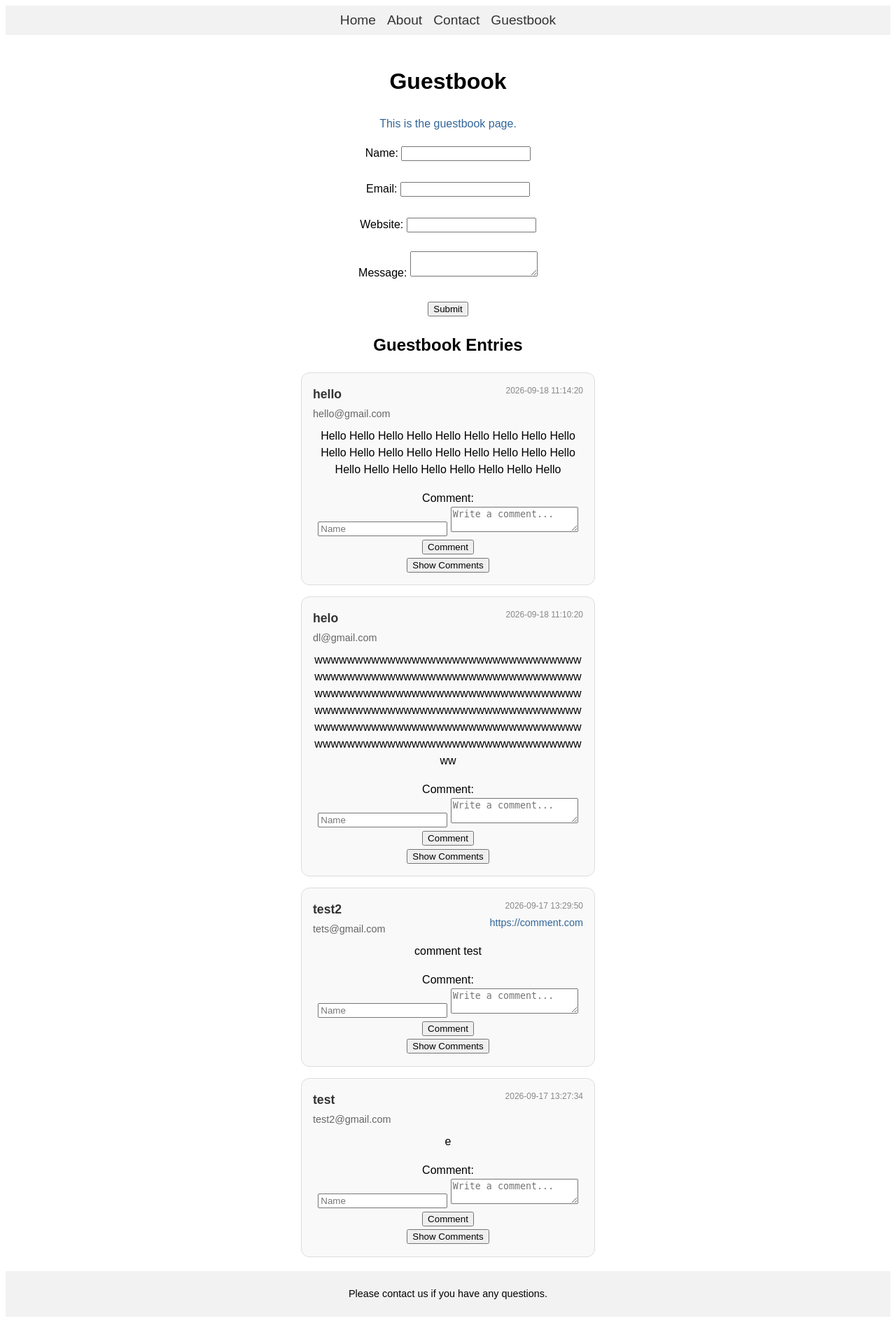
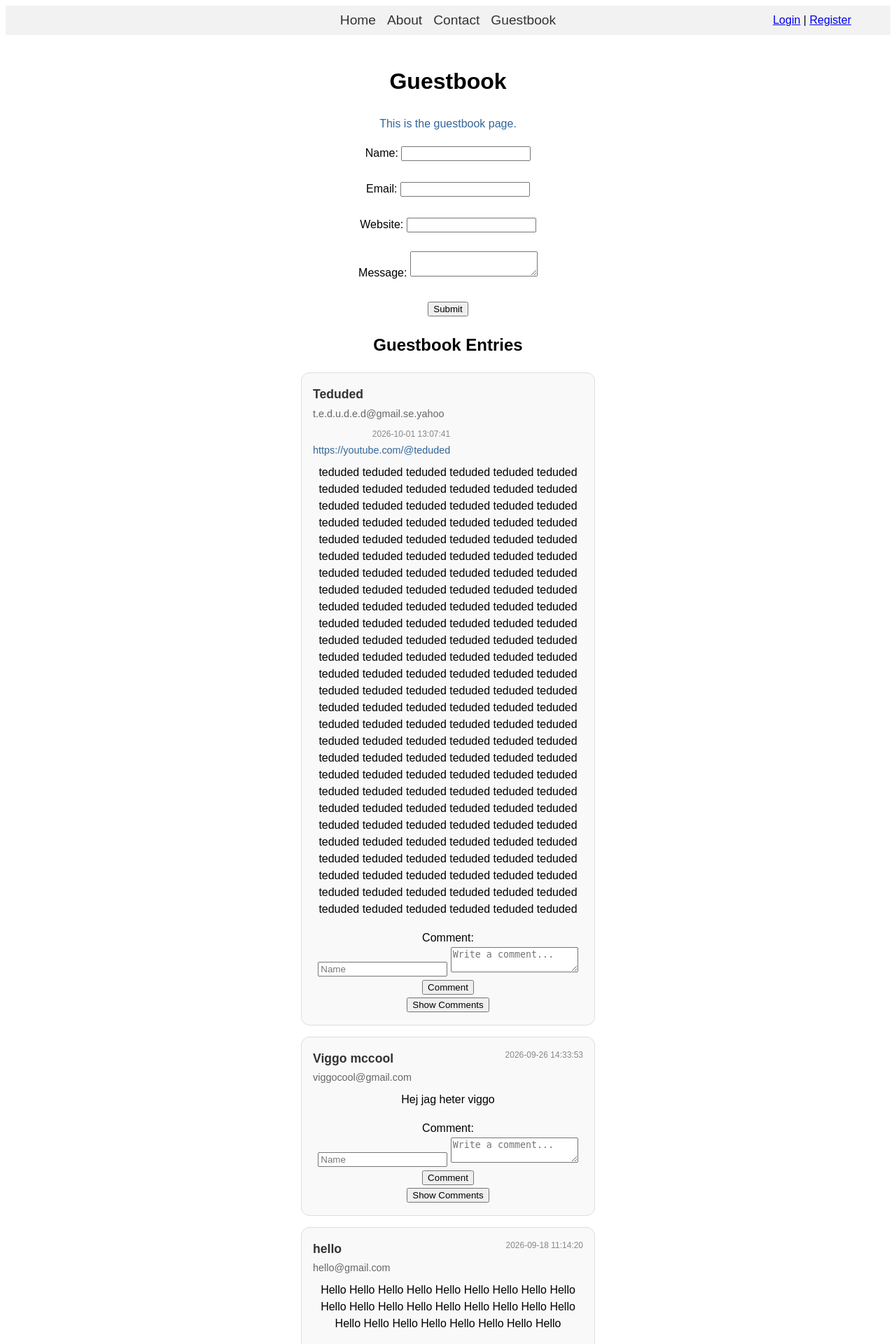
Before and after one commit to calleballebingbong/Webserverprogrammering-sida, a Flask app: page /guestbook in a window 1280 px wide. Shown: the top 1920 px of the page at 70% size. Before the commit the page ends 1881 px from the top, so only its background shows below. Run offline with Flask 3, Linux system fonts and the light colour scheme.

Commit message:
log in and register pages fixed and working

```diff
--- a/app.py
+++ b/app.py
@@ -70,14 +70,8 @@ def login():
             session['user'] = username
             return redirect(url_for('profile'))
         else:
-            return "Invalid username or password."
-    return """
-    <form method="post">
-        Username: <input name="username"><br>
-        Password: <input name="password" type="password"><br>
-        <button type="submit">Login</button>
-    </form>
-    """
+            return render_template('login.html', error="Invalid username or password.")
+    return render_template('login.html')
 
 @app.route('/register', methods=['GET', 'POST'])
 def register():
@@ -88,7 +82,7 @@ def register():
         users = load_users()
 
         if username in users:
-            return "Username already exists."
+            return render_template('register.html', error="Username already exists.")
 
         users[username] = {
             "password": generate_password_hash(password),
@@ -98,14 +92,7 @@ def register():
         save_users(users)
         return redirect(url_for('login'))
 
-    return """
-    <form method="post">
-        Username: <input name="username"><br>
-        Email: <input name="email"><br>
-        Password: <input name="password" type="password"><br>
-        <button type="submit">Register</button>
-    </form>
-    """
+    return render_template('register.html')
 
 @app.route('/profile')
 @login_required
@@ -113,7 +100,7 @@ def profile():
     username = session['user']
     users = load_users()
     email = users[username].get('email', "")
-    return f"welcome {username}! Your email is {email}."
+    return render_template('profile.html', username=username, email=email)
 
 @app.route('/logout')
 def logout():
--- a/guestbook.json
+++ b/guestbook.json
@@ -1,4 +1,25 @@
 [
+    {
+        "name": "Teduded",
+        "email": "t.e.d.u.d.e.d@gmail.se.yahoo",
+        "website": "https://youtube.com/@teduded",
+        "message": "teduded teduded teduded teduded teduded teduded teduded teduded teduded teduded teduded teduded teduded teduded teduded teduded teduded teduded teduded teduded teduded teduded teduded teduded teduded teduded teduded teduded teduded teduded teduded teduded teduded teduded teduded teduded teduded teduded teduded teduded teduded teduded teduded teduded teduded teduded teduded teduded teduded teduded teduded teduded teduded teduded teduded teduded teduded teduded teduded teduded teduded teduded teduded teduded teduded teduded teduded teduded teduded teduded teduded teduded teduded teduded teduded teduded teduded teduded teduded teduded teduded teduded teduded teduded teduded teduded teduded teduded teduded teduded teduded teduded teduded teduded teduded teduded teduded teduded teduded teduded teduded teduded teduded teduded teduded teduded teduded teduded teduded teduded teduded teduded teduded teduded teduded teduded teduded teduded teduded teduded teduded teduded teduded teduded teduded teduded teduded teduded teduded teduded teduded teduded teduded teduded teduded teduded teduded teduded teduded teduded teduded teduded teduded teduded teduded teduded teduded teduded teduded teduded teduded teduded teduded teduded teduded teduded teduded teduded teduded teduded teduded teduded ",
+        "timestamp": "2026-10-01 13:07:41",
+        "comments": [
+            {
+                "name": "Nick",
+                "message": "Ted du suger balle",
+                "timestamp": "2026-10-01 13:07:58"
+            }
+        ]
+    },
+    {
+        "name": "Viggo mccool",
+        "email": "viggocool@gmail.com",
+        "website": "",
+        "message": "Hej jag heter viggo",
+        "timestamp": "2026-09-26 14:33:53"
+    },
     {
         "name": "hello",
         "email": "hello@gmail.com",
--- a/static/style.css
+++ b/static/style.css
@@ -27,6 +27,11 @@
 #nav li a:hover {
     text-decoration: underline;
     color: #000;
+}
+
+#user-menu {
+    position: absolute;
+    right: 5%;
 }
 
 #content {
--- a/templates/base.html
+++ b/templates/base.html
@@ -15,8 +15,15 @@
             <li><a href="/about">About</a></li>
             <li><a href="/contact">Contact</a></li>
             <li><a href="/guestbook">Guestbook</a></li>
+            <div id="user-menu">
+            {% if 'user' in session %}
+                <p><a href="/profile">{{ session['user'] }}</a> | <a href="/logout">Logout</a></p>
+            {% else %}
+                <p><a href="/login">Login</a> | <a href="/register">Register</a></p>
+            {% endif %}
+            {% endblock %}
+            </div>
         </ul>
-        {% endblock %}
     </nav>
 
     <div id="content">{% block content %}{% endblock %}</div>
```
Also changed, not shown: templates/login.html (+7 -0 lines), templates/profile.html (added, +10 -0 lines), templates/register.html (added, +28 -0 lines), users.json (+12 -0 lines).
